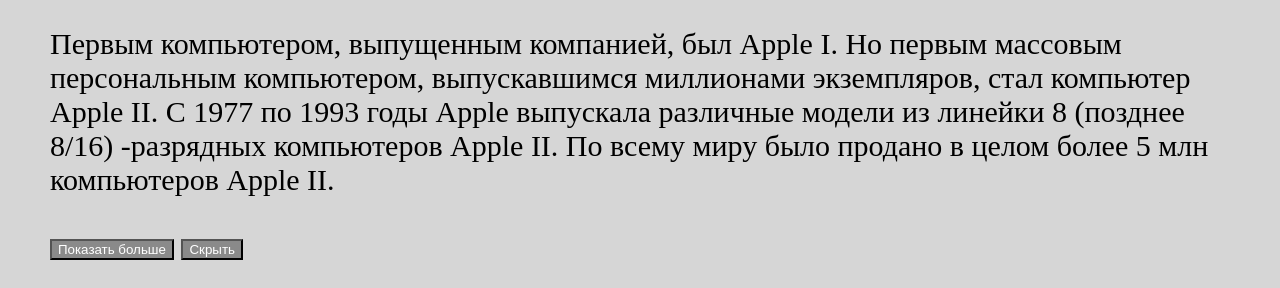
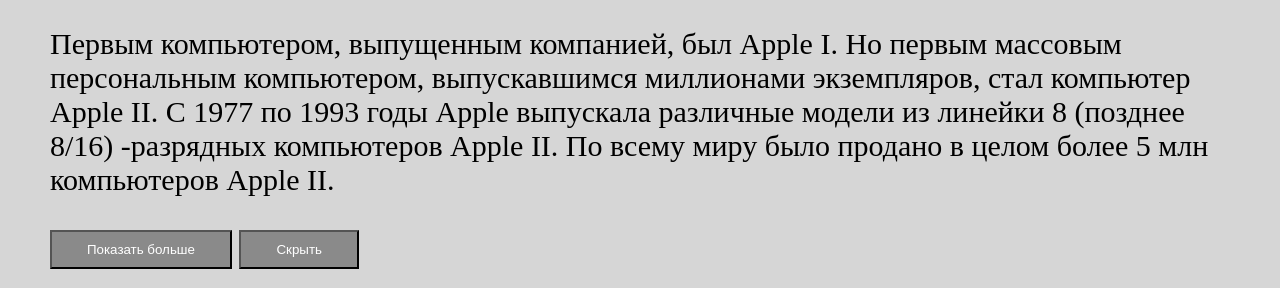
Before and after one commit to aalliina/homework21, a plain HTML site: page index.html in a window 1280 px wide. Shown: the part 634-922 px from the top of the page. Drawn offline with nearby package versions, Linux system fonts and the light colour scheme.

Commit message:
Add files via upload

```diff
--- a/style.css
+++ b/style.css
@@ -13,5 +13,5 @@ button{
     background-color: rgb(138, 138, 138);
     color: white;
     cursor: pointer;
-    border: 9px 25px;
+    padding: 10px 35px;
 }
```
